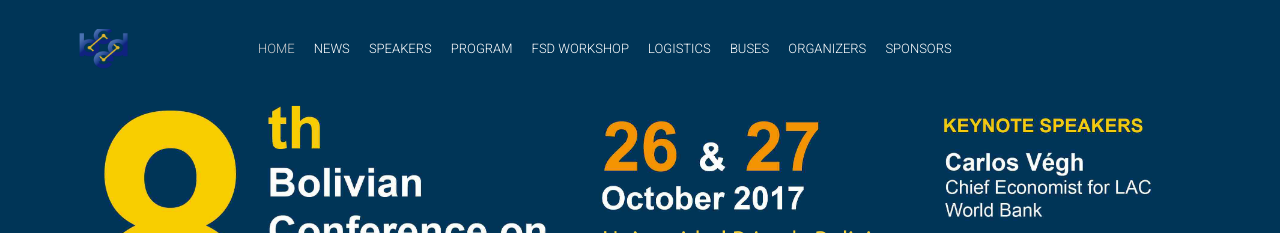
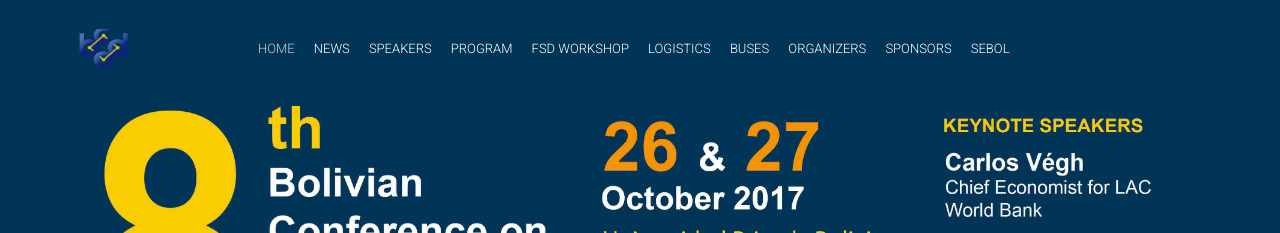
Before and after one commit to sebolbcde/bcde8, a Jekyll site: the page built from index.html, in a window 1280 px wide. Shown: the top 233 px of the page. Built offline with Jekyll 4.4.1, drawn with Linux system fonts in a browser that asks for light colours; nearby versions of some CDN libraries; comment, search, counter and statistics services are not loaded.

Commit message:
added link to home

```diff
--- a/_config.yml
+++ b/_config.yml
@@ -57,12 +57,13 @@
  - {permalink: "/buses.pdf", text: "Buses"}
  # - {permalink: "/workshops/", text: "Workshops"}
  # - {permalink: "/blog/call-for-papers", text: "Call for papers"}
- # - {link: "http://www.sebol.org.bo", text: "About SEBOL"}
+ # - {link: "http://www.sebol.org", text: "About SEBOL"}
 # bottomNavigationLinks:
 #  - {link: "https://bit.ly/dfua-c4p", text: "Become a speaker"}
  # - {permalink: "/team/", text: "Organizers"}
  - {permalink: "/organizers/", text: "Organizers"}
  - {permalink: "/sponsors/", text: "Sponsors"}
+ - {link: "http://www.sebol.org", text: "SEBOL"}
 rightNavigationButtons:
  - {link: "/blog/registration", text: "Register"}
 
```
